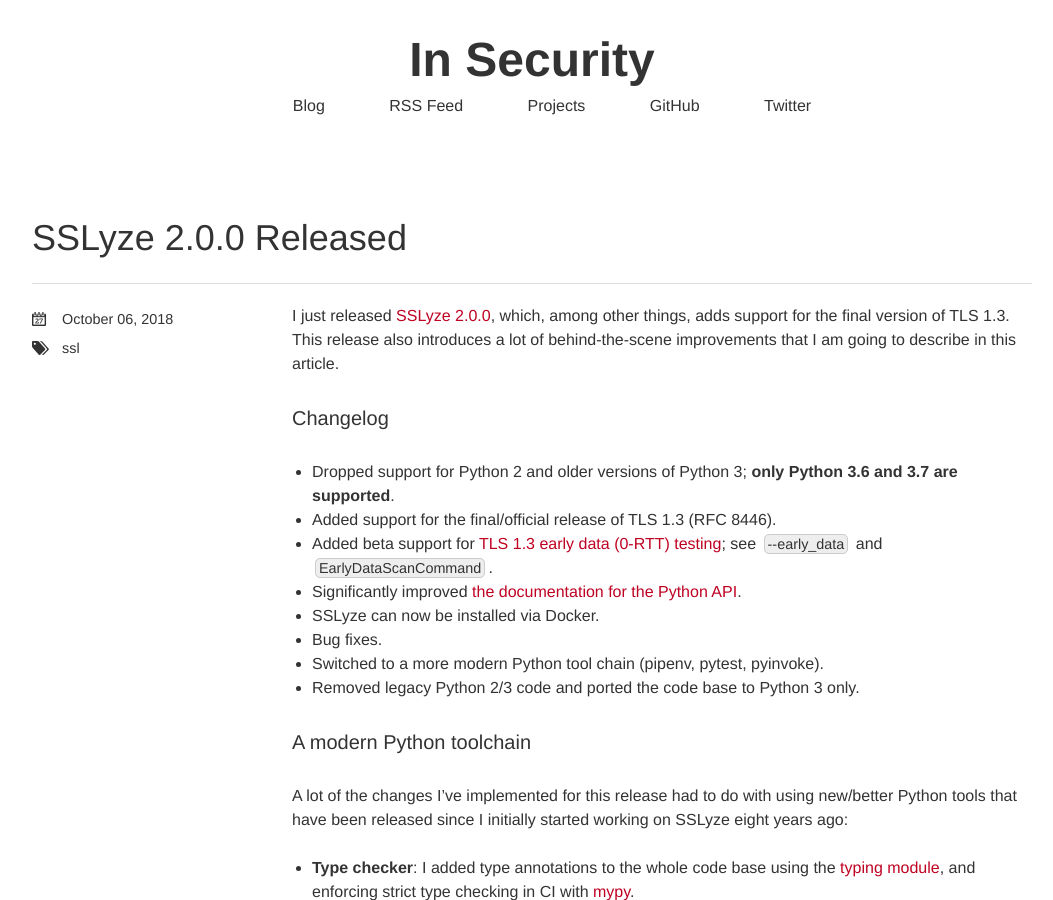
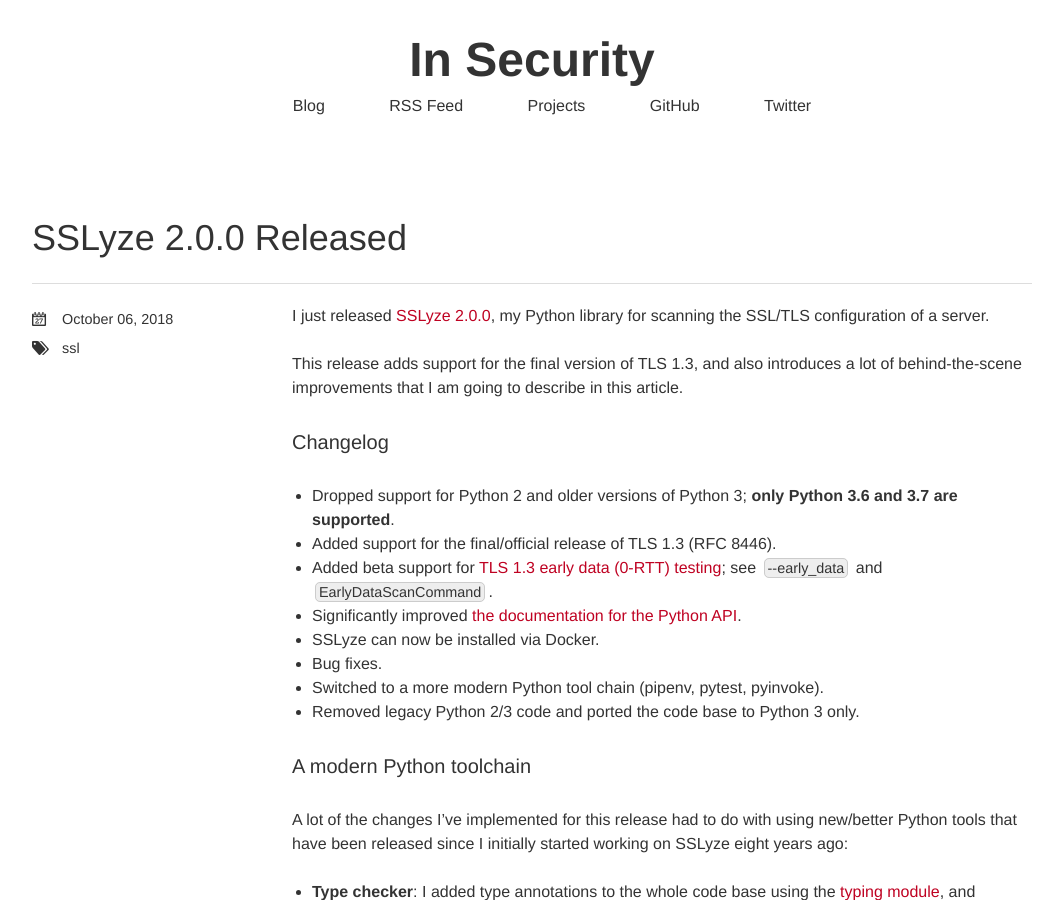
Before and after one commit to nabla-c0d3/nabla-c0d3.github.io, a Jekyll site: the page built from _posts/2018-10-06-sslyze-2-0-0-released.markdown, in a window 1280 px wide and 900 px high. Shown: the whole window, without its empty margins (108-1161 px from the left). Built offline with Jekyll 4.4.1, drawn with Linux system fonts in a browser that asks for light colours; nearby versions of some CDN libraries.

Commit message:
Better intro

```diff
--- a/_posts/2018-10-06-sslyze-2-0-0-released.markdown
+++ b/_posts/2018-10-06-sslyze-2-0-0-released.markdown
@@ -6,7 +6,9 @@
 categories: ssl
 ---
 
-I just released [SSLyze 2.0.0][sslyze-gh], which, among other things, adds support for the final version of TLS 1.3. This release also introduces a lot of behind-the-scene improvements that I am going to describe in this article.
+I just released [SSLyze 2.0.0][sslyze-gh], my Python library for scanning the SSL/TLS configuration of a server.
+
+This release adds support for the final version of TLS 1.3, and also introduces a lot of behind-the-scene improvements that I am going to describe in this article.
 
 ### Changelog
 
```
